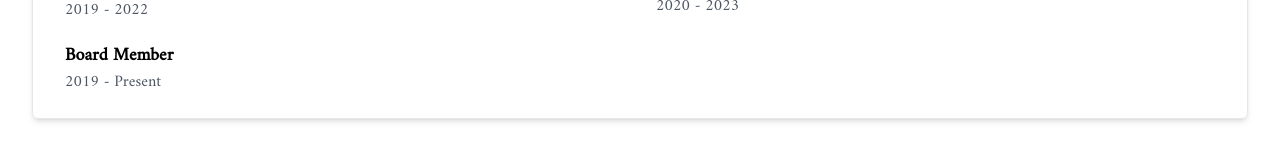
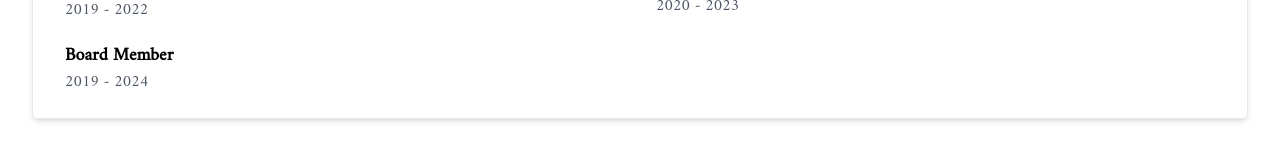
Before and after one commit to armichaud/personal_site, a Next.js app: page / in a window 1280 px wide. Both pictures are taken after a click on the button "Beyond Engineering". Shown: the part 276-429 px from the top of the page. Built offline with nearby package versions, Linux system fonts and the light colour scheme.

Commit message:
end of term as board member

```diff
--- a/src/app/interests.tsx
+++ b/src/app/interests.tsx
@@ -24,7 +24,7 @@ const Yale = (): JSX.Element => (
                 </div>
                 <div className="my-2">
                     <h4 className="text-lg font-semibold pl-4">Board Member</h4>
-                    <p className="text-gray-600 pl-4">2019 - Present</p>
+                    <p className="text-gray-600 pl-4">2019 - 2024</p>
                 </div>
             </div>
         </div>
```
